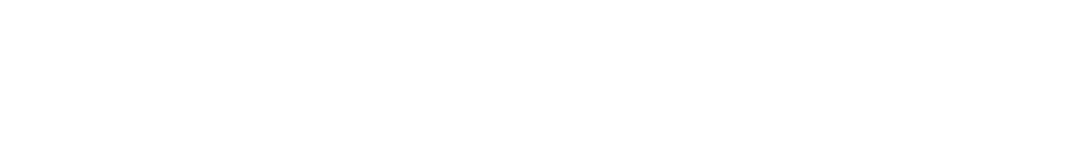
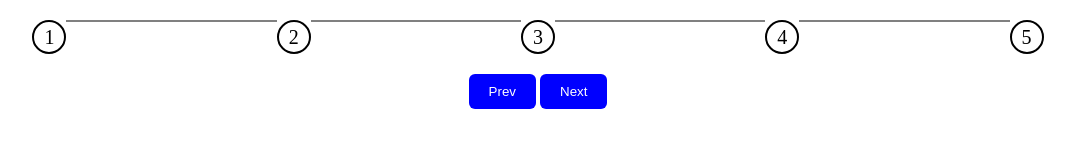
Before and after one commit to acciojob/progress-bar-urmilarawat005, a website: page main.html in a window 1280 px wide. Shown: the whole page, without its empty margins (102-1177 px from the left). Drawn offline with Linux system fonts and the light colour scheme.

Commit message:
created a submission

```diff
--- a/main.html
+++ b/main.html
@@ -7,6 +7,22 @@
 </head>
 
 <body>
+	<div class = "progress-container">
+		<div class = "circle" id = "circle1">1</div>
+		<div class = "line"></div>
+		<div class = "circle" id = "circle2">2</div>
+		<div class = "line"></div>
+		<div class = "circle" id = "circle3">3</div>
+		<div class = "line"></div>
+		<div class = "circle" id = "circle4">4</div>
+		<div class = "line"></div>
+		<div class = "circle" id = "circle5">5</div>
+
+	</div>
+	<div class = "buttons">
+		<button id = "prev">Prev</button>
+		<button id = "next">Next</button>
+	</div>
 	<!-- the entire body must be written by student -->
     <script type="text/javascript" src="./script.js">
 </script>
--- a/script.js
+++ b/script.js
@@ -1 +1,4 @@
 //your JS code here. If required.
+
+const circles = document.querySelectorAll("circle");
+const circles = document.querySelectorById("circle");
--- a/styles.css
+++ b/styles.css
@@ -1 +1,54 @@
 /*  your css code here. If applicable */
+.progress-container{
+	display: flex;
+	justify-content: space-between;
+	width: 80%;
+	margin: 20px auto;
+
+}
+.circle{
+	width: 30px;
+	height: 30px;
+	border-radius: 50%;
+	border: 2px solid black;
+	display:flex;
+	justify-content: center;
+	align-items: center;
+	font-size: 20px;
+}
+
+
+circle.active{
+	background-color: blue;
+	border-color: blue;
+	color: white;
+}
+
+.line{
+	flex:1;
+	height: 2px;
+	background-color: grey;
+	margin: 0 ;
+
+}
+
+.buttons{
+	text-align: center;
+	margin-top: 20px;
+
+}
+
+button{
+	padding: 10px 20px;
+	background-color: blue;
+	color: white;
+	border: none;
+	border-radius:6px;
+	cursor: pointer;
+}
+
+button:disabled{
+	background-color:grey;
+	color: lightgrey;
+	cursor: not-allowed;
+}
```
